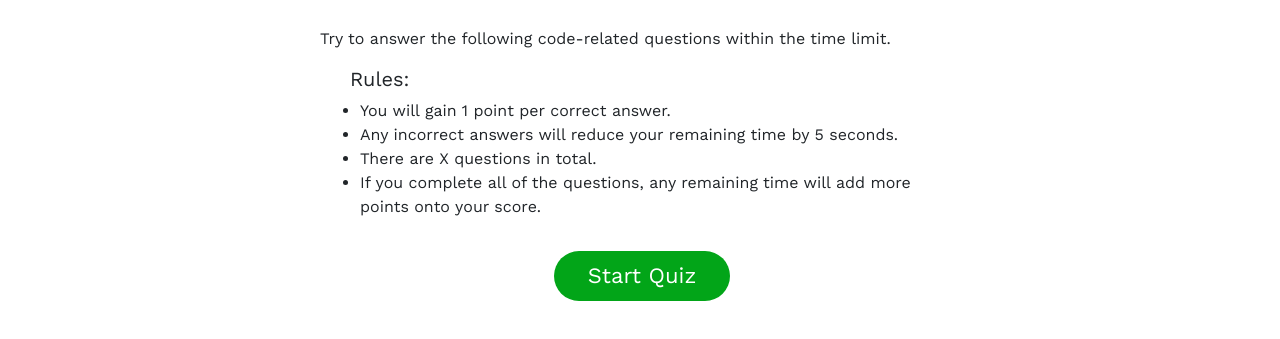
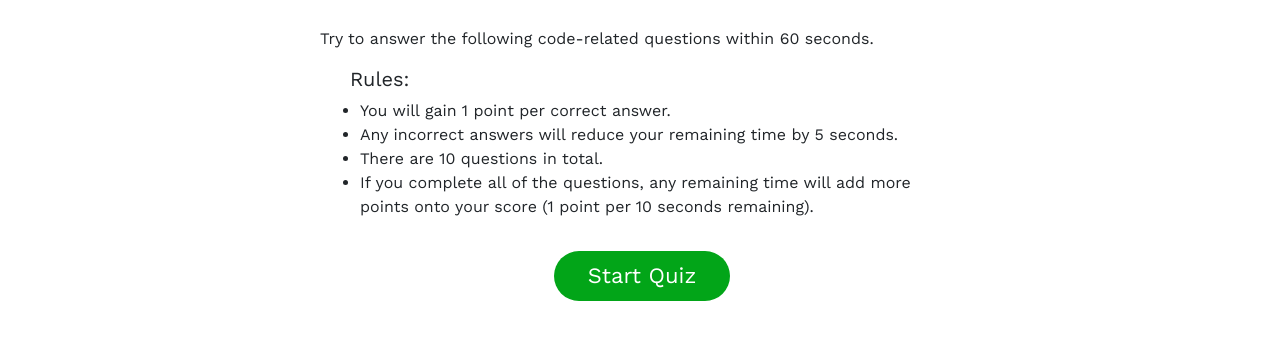
Before and after one commit to JoeDodgson/Code-Quiz, a plain HTML site: page index.html in a window 1280 px wide. Shown: the part 311-650 px from the top of the page. Drawn offline with nearby package versions, Linux system fonts and the light colour scheme.

Commit message:
Updated the rules on the home page

```diff
--- a/index.html
+++ b/index.html
@@ -50,7 +50,7 @@
             <div class="guidance-text">
 
                 <p class="text-left">
-                    Try to answer the following code-related questions within the time limit.
+                    Try to answer the following code-related questions within 60 seconds.
                 </p>
 
                 <h5 class="text-left padding-left-30">
@@ -65,10 +65,10 @@
                         Any incorrect answers will reduce your remaining time by 5 seconds.
                     </li>
                     <li class="text-left">
-                        There are X questions in total.
+                        There are 10 questions in total.
                     </li>
                     <li class="text-left">
-                        If you complete all of the questions, any remaining time will add more points onto your score.
+                        If you complete all of the questions, any remaining time will add more points onto your score (1 point per 10 seconds remaining).
                     </li>
                 </ul>
 
```
